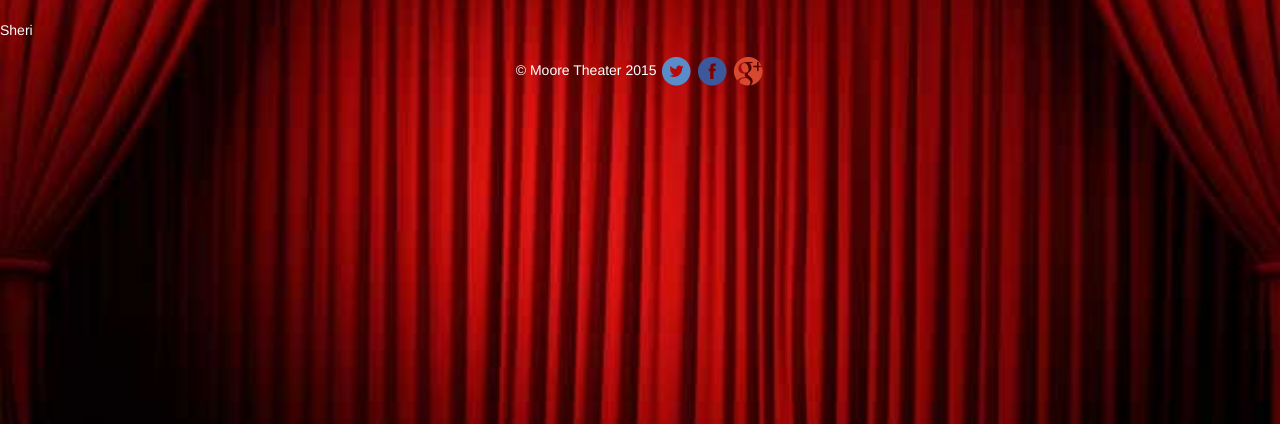
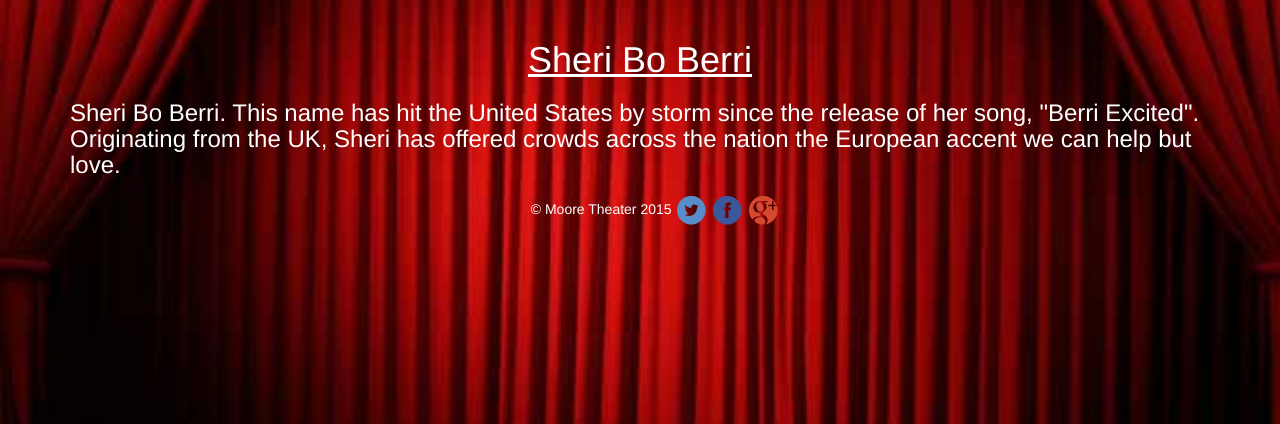
Before and after one commit to sk367/cs399_Theater, a Django app: page /sheri in a window 1280 px wide. Shown: the part 52-476 px from the top of the page. Run offline with Django 3.2, Linux system fonts and the light colour scheme; parts of the project's set-up code (start-up, migrations or seed data) failed here and were passed over; some libraries are stand-ins or nearby versions.

Commit message:
Made other pages
Sheri and Sqeaky

```diff
--- a/cs399_Theater/main/templates/sheri.html
+++ b/cs399_Theater/main/templates/sheri.html
@@ -1,5 +1,8 @@
 {% extends 'base.html' %}
 {% block pagetitle %} Performances {% endblock %}
 {% block body %}
-<p>Sheri</p>
+<div class = "container">
+<center><u><h1>Sheri Bo Berri</h1></u></center>
+<h3>Sheri Bo Berri. This name has hit the United States by storm since the release of her song, "Berri Excited". Originating from the UK, Sheri has offered crowds across the nation the European accent we can help but love.</h3>
+<!-- /container-->
 {% endblock %}
--- a/cs399_Theater/main/templates/sqeaky.html
+++ b/cs399_Theater/main/templates/sqeaky.html
@@ -1,5 +1,8 @@
 {% extends 'base.html' %}
 {% block pagetitle %} Performances {% endblock %}
 {% block body %}
-<p>Sqeaky</p>
+<div class = "container">
+<center><u><h1>The Sqeaky Dozen</h1></u></center>
+<h3>The Sqeaky Dozen is a bluegrass group from Illinois. Believe it or not, they are all brothers and sisters! This family group were brought up with their mother singing to them while they all played makeshift instuments, so music is in their blood.</h3>
+<!-- /container-->
 {% endblock %}
```
